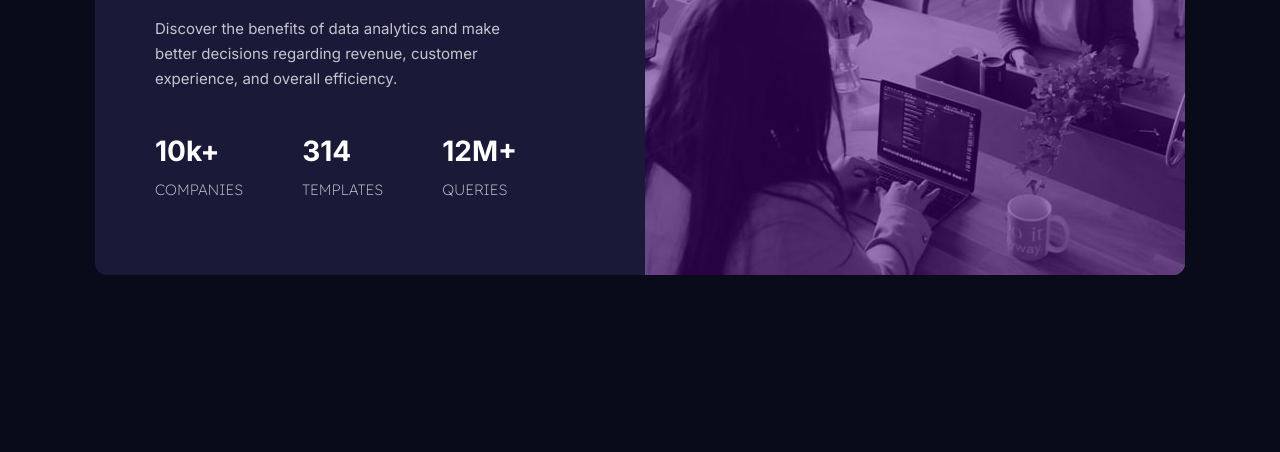
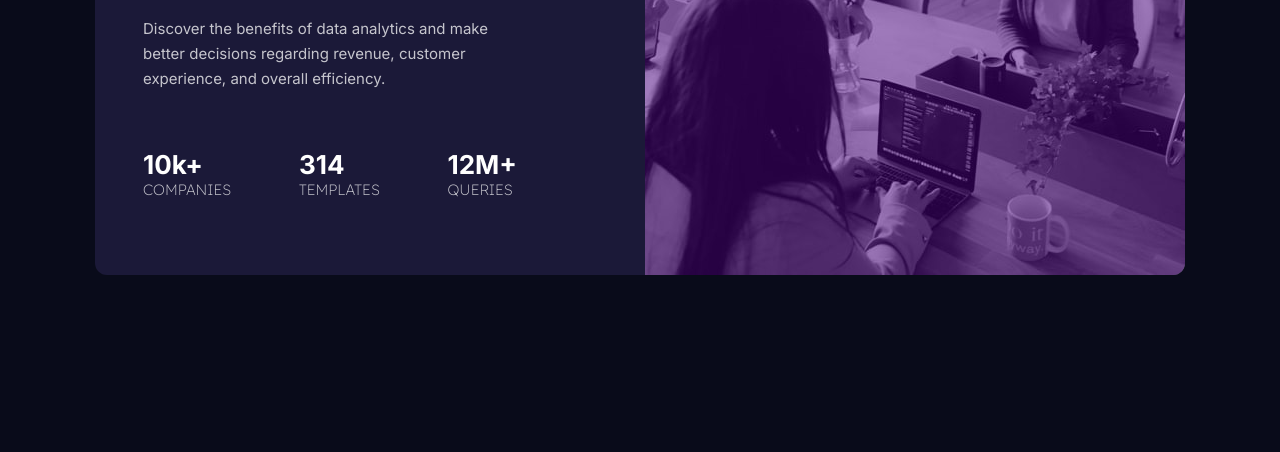
Before and after one commit to Mihail-Secrii/Stats-preview-card-component, a plain HTML site: page index.html in a window 1280 px wide. Shown: the part 348-800 px from the top of the page. Drawn offline with Linux system fonts and the light colour scheme.

Commit message:
Add files via upload

```diff
--- a/style.css
+++ b/style.css
@@ -36,7 +36,7 @@ body{
 }
 
 .card-body{
-	padding: 60px 128px 60px 60px;
+	padding: 48px 128px 48px 48px;
 	height: 100%;
 	width: 550px;
 }
@@ -57,13 +57,14 @@ body{
 .card-statistic{
 	display: flex;
 	justify-content: space-between;
+	margin-top: 32px;
 }
 
 .card-statistic p{
 	font-family: 'Inter', sans-serif;
-	font-size: 28px;
+	font-size: 26px;
 	font-weight: 700;
-	margin-bottom: 12px;
+	margin-bottom: 0;
 }
 
 .card-statistic span{
```
